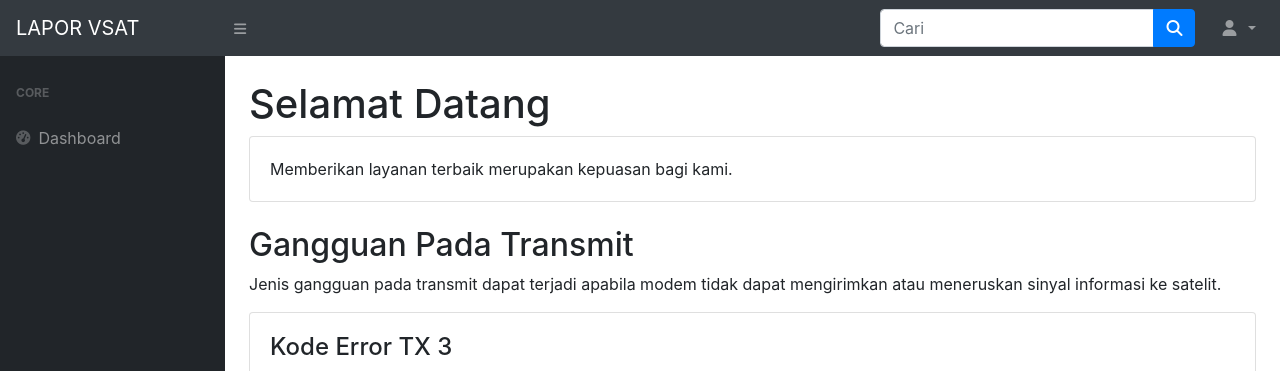
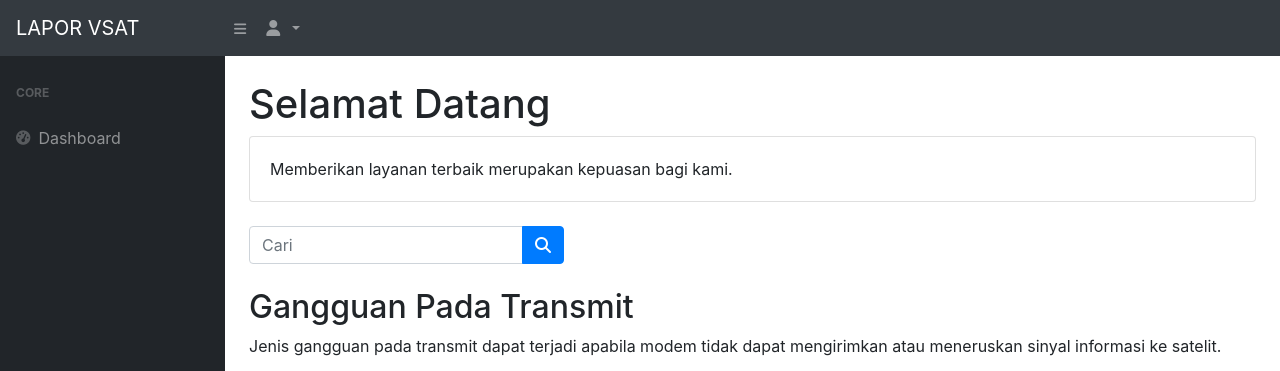
Before and after one commit to adnansurya/vsat_report, a PHP site: page / in a window 1280 px wide. Shown: the top 371 px of the page. Run offline with PHP 8.4, Linux system fonts and the light colour scheme; a user stored in the database is signed in; data that the repository does not hold is empty; some libraries are stand-ins or nearby versions.

Commit message:
display search form

```diff
--- a/index.php
+++ b/index.php
@@ -26,6 +26,16 @@ include('partials/global.php') ?>
                                 </p>
                             </div>
                         </div>
+                        <!-- Navbar Search-->
+                        <form class="d-md-inline-block form-inline ml-auto mr-0 mr-md-3 my-2 my-md-0  <?php if($pagenow != 'index.php'){ echo 'invisible';} ?>">
+                            <div class="input-group">
+                                <input id="search" class="form-control" type="text" placeholder="Cari" aria-label="Search" aria-describedby="basic-addon2" />
+                                <div class="input-group-append">
+                                    <button class="btn btn-primary" type="button"><i class="fas fa-search"></i></button>
+                                </div>
+                            </div>
+                        </form>
+                        <!-- Navbar-->
                         <h2 class="mt-4">Gangguan Pada Transmit</h2>
                         <p>Jenis gangguan pada transmit dapat terjadi apabila modem tidak dapat mengirimkan atau meneruskan sinyal informasi ke satelit. </p>
                         <div class="card mb-4">
--- a/partials/topbar.php
+++ b/partials/topbar.php
@@ -2,15 +2,7 @@
     <a class="navbar-brand" href="index.php">LAPOR VSAT</a>
     <button class="btn btn-link btn-sm order-1 order-lg-0" id="sidebarToggle" href="#"><i class="fas fa-bars"></i></button>
     <!-- Navbar Search-->
-    <form class="d-none d-md-inline-block form-inline ml-auto mr-0 mr-md-3 my-2 my-md-0  <?php if($pagenow != 'index.php'){ echo 'invisible';} ?>">
-        <div class="input-group">
-            <input id="search" class="form-control" type="text" placeholder="Cari" aria-label="Search" aria-describedby="basic-addon2" />
-            <div class="input-group-append">
-                <button class="btn btn-primary" type="button"><i class="fas fa-search"></i></button>
-            </div>
-        </div>
-    </form>
-    <!-- Navbar-->
+
     <ul class="navbar-nav ml-auto ml-md-0 ">
         <li class="nav-item dropdown">
             <a class="nav-link dropdown-toggle" id="userDropdown" href="#" role="button" data-toggle="dropdown" aria-haspopup="true" aria-expanded="false"><i class="fas fa-user fa-fw"></i> <?php echo $nama_session; ?> </a>
```
